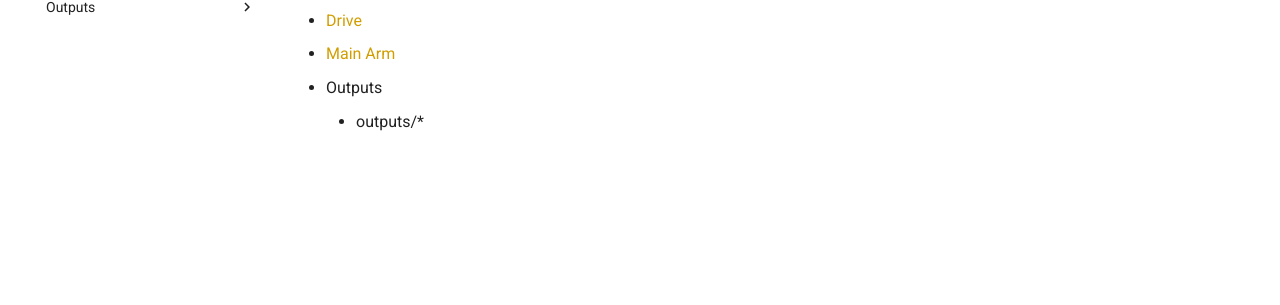
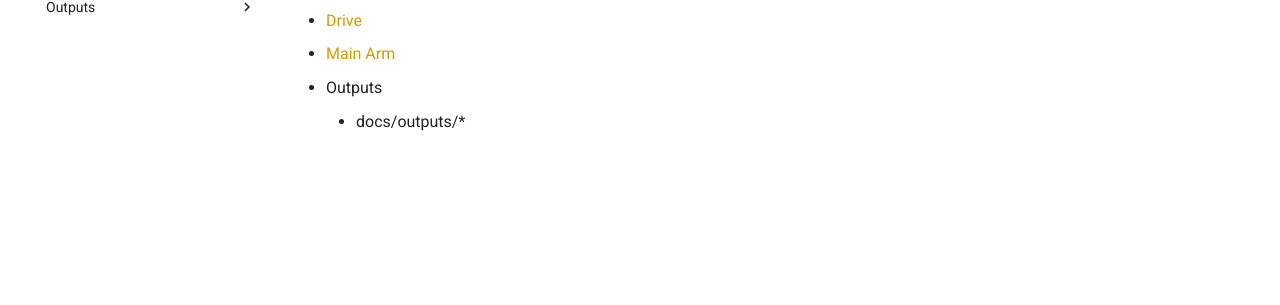
Before and after one commit to SJSURoboticsTeam/urc-electrical-2026, an MkDocs documentation site: the page built from docs/nav.md, in a window 1280 px wide. Shown: the part 239-544 px from the top of the page. Built offline with MkDocs 1.6.1 and Material for MkDocs 9.7.7, drawn with Linux system fonts in a browser that asks for light colours; comment, search, counter and statistics services are not loaded.

Commit message:
maybe this changes it???

```diff
--- a/docs/nav.md
+++ b/docs/nav.md
@@ -4,4 +4,4 @@
 * [Drive](drive.md)
 * [Main Arm](Main_Arm_Board.md)
 * Outputs
-    * outputs/*
+    * docs/outputs/*
```
